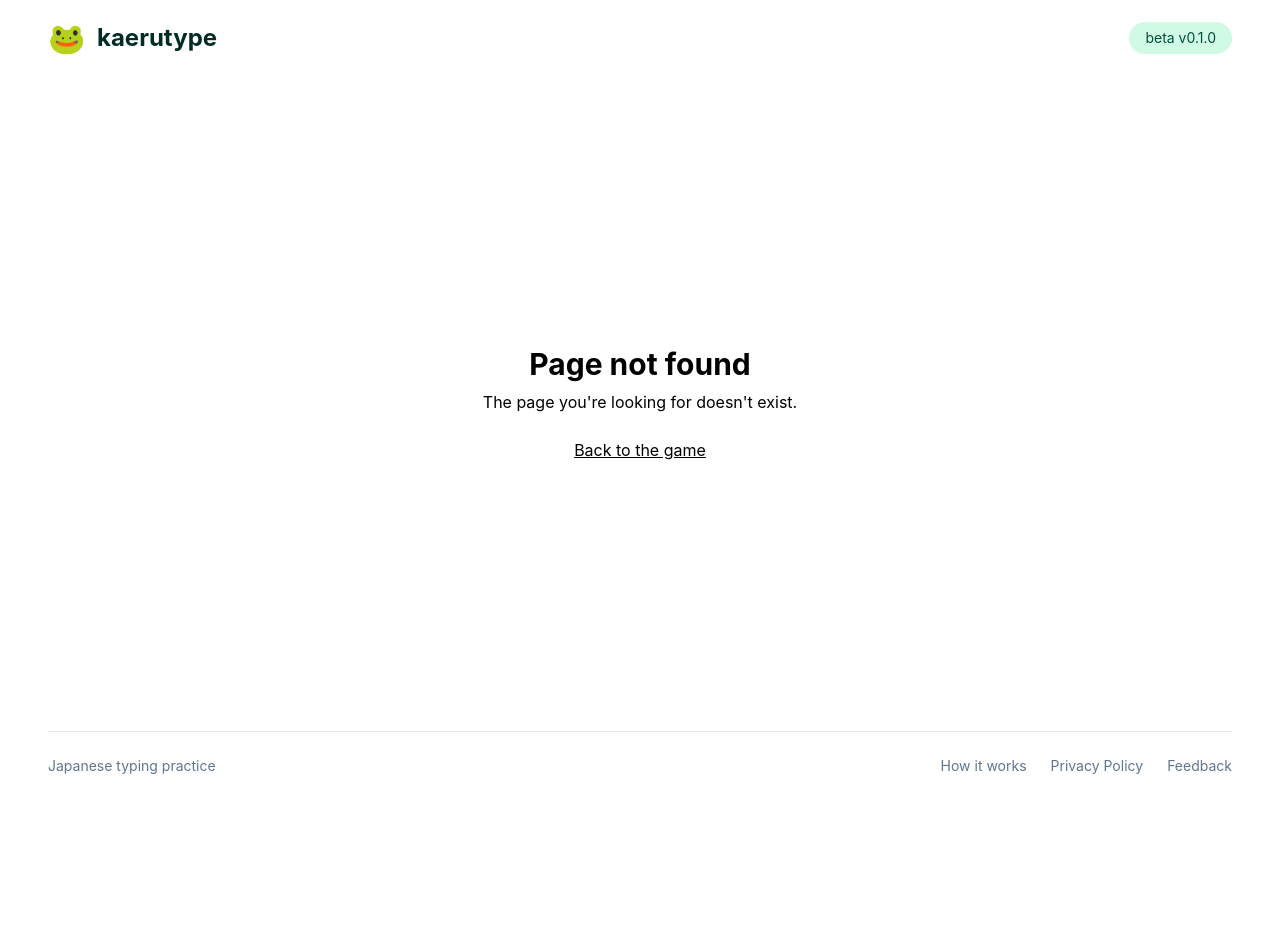
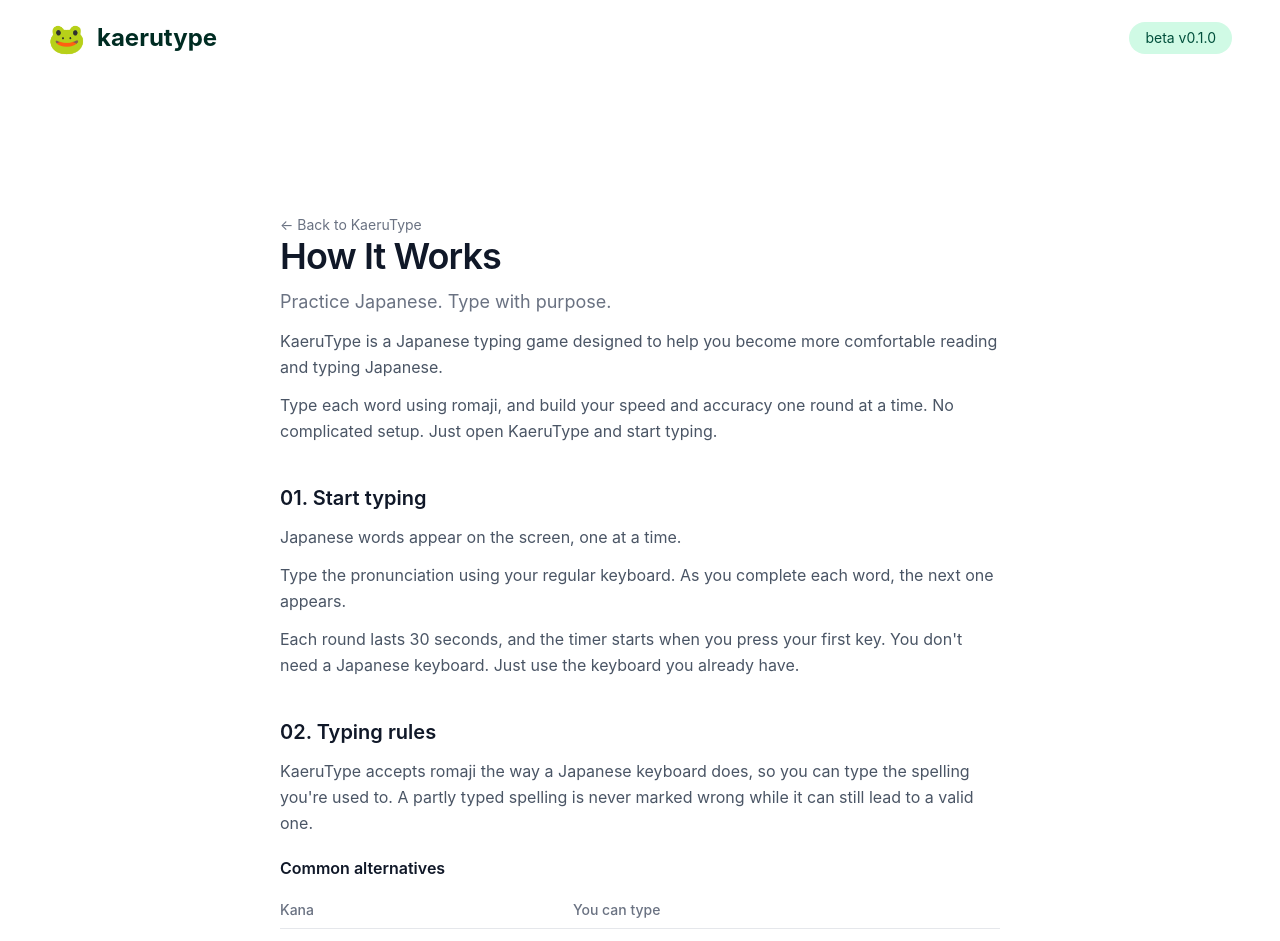
Before and after one commit to surla/kaerutype, a React (Vite) app in the folder apps/web/: page /how-it-works in a window 1280 px wide. Before the commit this address had no page. Shown: the top 941 px of the page. Before the commit the page ends 800 px from the top, so only its background shows below. Built offline with nearby package versions, Linux system fonts and the light colour scheme.

Commit message:
feat(pages): add how it works page (#53)

```diff
--- a/apps/web/src/App.tsx
+++ b/apps/web/src/App.tsx
@@ -4,12 +4,14 @@ import { Layout } from './components/layout'
 import { HomePage } from './pages/home-page'
 import { NotFoundPage } from './pages/not-found-page'
 import { PrivacyPolicyPage } from './pages/privacy-policy-page'
+import { HowItWorksPage } from './pages/how-it-works-page'
 
 function App() {
   return (
     <Layout>
       <Routes>
         <Route path="/" element={<HomePage />} />
+        <Route path="/how-it-works" element={<HowItWorksPage />} />
         <Route path="/privacy-policy" element={<PrivacyPolicyPage />} />
         <Route path="*" element={<NotFoundPage />} />
       </Routes>
--- a/apps/web/src/components/footer.tsx
+++ b/apps/web/src/components/footer.tsx
@@ -1,7 +1,7 @@
 import { FEEDBACK_URL } from '../lib/constants'
 
 const footerLinks = [
-  { label: 'How it works', href: 'https://github.com/surla/kaerutype#readme' },
+  { label: 'How it works', href: '/how-it-works' },
   { label: 'Privacy Policy', href: '/privacy-policy' },
   { label: 'Feedback', href: FEEDBACK_URL },
 ]
--- /dev/null
+++ b/apps/web/src/pages/how-it-works-page.tsx
@@ -0,0 +1,168 @@
+const spellings = [
+  { kana: 'し', inputs: 'shi, si' },
+  { kana: 'ち', inputs: 'chi, ti' },
+  { kana: 'つ', inputs: 'tsu, tu' },
+  { kana: 'ふ', inputs: 'fu, hu' },
+  { kana: 'じ', inputs: 'ji, zi' },
+  { kana: 'づ', inputs: 'du, zu' },
+  { kana: 'しゃ', inputs: 'sha, sya' },
+  { kana: 'じゃ', inputs: 'ja, jya, zya' },
+]
+
+export function HowItWorksPage() {
+  return (
+    <main className="mx-auto w-full max-w-3xl px-6 py-16 sm:py-24">
+      <article className="space-y-10">
+        <header className="space-y-3">
+          <a href="/" className="text-sm text-gray-500 transition-colors hover:text-green-700">
+            ← Back to KaeruType
+          </a>
+
+          <h1 className="text-3xl font-semibold tracking-tight text-gray-900 sm:text-4xl">
+            How It Works
+          </h1>
+
+          <p className="text-lg text-gray-500">Practice Japanese. Type with purpose.</p>
+
+          <p className="leading-relaxed text-gray-600">
+            KaeruType is a Japanese typing game designed to help you become more comfortable reading
+            and typing Japanese.
+          </p>
+          <p className="leading-relaxed text-gray-600">
+            Type each word using romaji, and build your speed and accuracy one round at a time. No
+            complicated setup. Just open KaeruType and start typing.
+          </p>
+        </header>
+
+        <section className="space-y-3">
+          <h2 className="text-xl font-semibold text-gray-900">01. Start typing</h2>
+          <p className="leading-relaxed text-gray-600">
+            Japanese words appear on the screen, one at a time.
+          </p>
+          <p className="leading-relaxed text-gray-600">
+            Type the pronunciation using your regular keyboard. As you complete each word, the next
+            one appears.
+          </p>
+          <p className="leading-relaxed text-gray-600">
+            Each round lasts 30 seconds, and the timer starts when you press your first key. You
+            don't need a Japanese keyboard. Just use the keyboard you already have.
+          </p>
+        </section>
+
+        <section className="space-y-3">
+          <h2 className="text-xl font-semibold text-gray-900">02. Typing rules</h2>
+          <p className="leading-relaxed text-gray-600">
+            KaeruType accepts romaji the way a Japanese keyboard does, so you can type the spelling
+            you're used to. A partly typed spelling is never marked wrong while it can still lead to
+            a valid one.
+          </p>
+
+          <h3 className="pt-2 font-semibold text-gray-900">Common alternatives</h3>
+          <div className="overflow-x-auto">
+            <table className="w-full text-left text-gray-600">
+              <thead>
+                <tr className="border-b border-gray-200 text-sm text-gray-500">
+                  <th className="py-2 pr-6 font-medium">Kana</th>
+                  <th className="py-2 font-medium">You can type</th>
+                </tr>
+              </thead>
+              <tbody>
+                {spellings.map((row) => (
+                  <tr key={row.kana} className="border-b border-gray-100">
+                    <td className="py-2 pr-6 text-lg text-gray-900">{row.kana}</td>
+                    <td className="py-2">{row.inputs}</td>
+                  </tr>
+                ))}
+              </tbody>
+            </table>
+          </div>
+
+          <h3 className="pt-2 font-semibold text-gray-900">Small っ</h3>
+          <p className="leading-relaxed text-gray-600">
+            Double the next consonant: <strong className="text-gray-900">kitte</strong>,{' '}
+            <strong className="text-gray-900">gakkou</strong>,{' '}
+            <strong className="text-gray-900">maccha</strong>.
+          </p>
+
+          <h3 className="pt-2 font-semibold text-gray-900">ん</h3>
+          <p className="leading-relaxed text-gray-600">
+            Before most consonants, a single <strong className="text-gray-900">n</strong> is enough
+            (かんじ is <strong className="text-gray-900">kanji</strong>). Before a vowel, a y sound,
+            another n sound, or at the end of a word, type{' '}
+            <strong className="text-gray-900">nn</strong> (こんにちは is{' '}
+            <strong className="text-gray-900">konnichiha</strong>).
+          </p>
+
+          <h3 className="pt-2 font-semibold text-gray-900">Long vowels</h3>
+          <p className="leading-relaxed text-gray-600">
+            Type every vowel out, with no macrons:{' '}
+            <strong className="text-gray-900">toukyou</strong>,{' '}
+            <strong className="text-gray-900">sensei</strong>,{' '}
+            <strong className="text-gray-900">ookii</strong>.
+          </p>
+
+          <h3 className="pt-2 font-semibold text-gray-900">Mistakes</h3>
+          <p className="leading-relaxed text-gray-600">
+            A wrong letter stays in the field until you delete it with Backspace, and you can only
+            delete within the kana you're on. Kana you've finished are locked in.
+          </p>
+        </section>
+
+        <section className="space-y-3">
+          <h2 className="text-xl font-semibold text-gray-900">03. See how you did</h2>
+          <p className="leading-relaxed text-gray-600">
+            Every round gives you a snapshot of your performance. Review your results and see where
+            you're improving.
+          </p>
+          <ul className="list-disc space-y-2 pl-6 text-gray-600">
+            <li>
+              <strong className="text-gray-900">Words per minute:</strong> your typing speed in
+              words per minute.
+            </li>
+            <li>
+              <strong className="text-gray-900">Kana per minute:</strong> how many Japanese kana
+              characters you type per minute.
+            </li>
+            <li>
+              <strong className="text-gray-900">Accuracy:</strong> how consistently you type without
+              mistakes. A wrong key counts against you even if you delete it.
+            </li>
+            <li>
+              <strong className="text-gray-900">Words completed:</strong> how many words you
+              finished during the round.
+            </li>
+          </ul>
+          <p className="leading-relaxed text-gray-600">
+            Don't worry about being fast right away. Focus on accuracy first. Speed will follow with
+            practice.
+          </p>
+        </section>
+
+        <section className="space-y-3">
+          <h2 className="text-xl font-semibold text-gray-900">Find your rhythm</h2>
+          <p className="leading-relaxed text-gray-600">
+            A little practice goes a long way. Come back, challenge your previous results, and keep
+            building your Japanese typing skills.
+          </p>
+        </section>
+
+        <section className="space-y-3">
+          <h2 className="text-xl font-semibold text-gray-900">Ready to play?</h2>
+          <p className="leading-relaxed text-gray-600">Start a round and see how far you can go.</p>
+          <a
+            href="/"
+            className="inline-block rounded-lg bg-green-600 px-6 py-3 font-medium text-white transition-colors hover:bg-green-700"
+          >
+            Start Playing →
+          </a>
+        </section>
+
+        <footer className="border-t border-gray-200 pt-6">
+          <a href="/" className="text-sm text-gray-500 transition-colors hover:text-green-700">
+            ← Back to KaeruType
+          </a>
+        </footer>
+      </article>
+    </main>
+  )
+}
```
